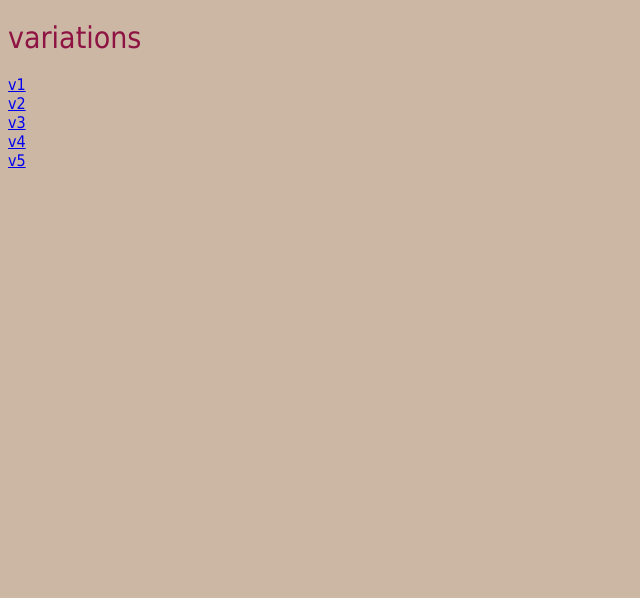
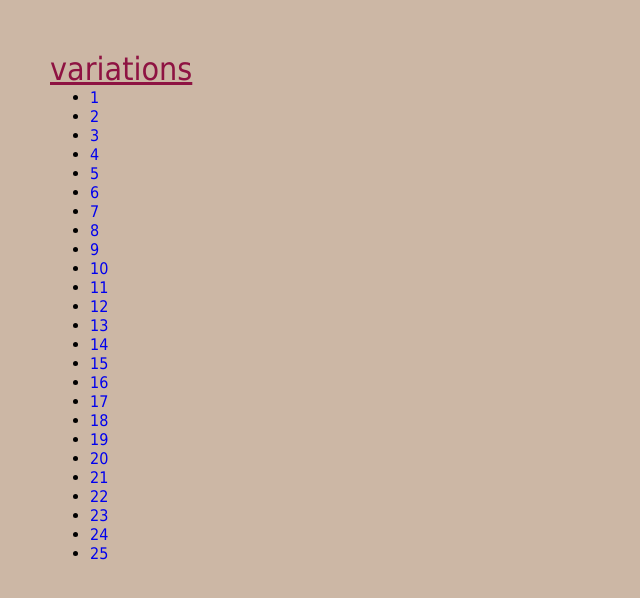
Before and after one commit to athenawheaton/interactive, a plain HTML site: page variations.html in a window 1280 px wide. Shown: the whole page, without its empty margins (0-640 px from the left). Drawn offline with Linux system fonts and the light colour scheme.

Commit message:
variations

```diff
--- a/assets/homepage.css
+++ b/assets/homepage.css
@@ -15,6 +15,7 @@ body{
 		}
 		ul{
 			margin: 0;
+			font-family: Tahoma, Geneva, sans-serif;
 		}
 		p{
 			font-family: Tahoma, Geneva, sans-serif;
--- a/variations.html
+++ b/variations.html
@@ -1,34 +1,41 @@
 <!doctype html>
 <html>
 <head>
-<meta charset="UTF-8">
-<title>variations</title>
-
-<style>
-		body{
-			background: #CCB7A5
-			}
-		h1, h2, h3, h4, h5, h6{
-			font-weight: normal;
-			}
-		h1, h2{
-			font-family: Tahoma, Geneva, sans-serif;
-			color:#8E1342;
-			font-size: 30px;
-			}
-		p{
-			font-family: Tahoma, Geneva, sans-serif;
-			}
-	</style>
-
+	<meta charset="UTF-8">
+	<title>variations</title>
+	<link rel="stylesheet" href="assets/homepage.css">
 </head>
 
 <body>
 	<h1>variations</h1>
-	<p><a href="v1.html">v1</a><br>
-	<a href="v2.html">v2</a><br>
-	<a href="v3.html">v3</a><br>
-	<a href="v4.html">v4</a><br>
-	<a href="v5.html">v5</a></p>
+	<ul>
+	<p>
+		<li><a href="v1.html">1</a><br></li>
+		<li><a href="v2.html">2</a><br></li>
+		<li><a href="v3.html">3</a><br></li>
+		<li><a href="v4.html">4</a><br></li>
+		<li><a href="v5.html">5</a></li>
+		<li><a href="v6.html">6</a></li>
+		<li><a href="v7.html">7</a></li>
+		<li><a href="v8.html">8</a></li>
+		<li><a href="v9.html">9</a></li>
+		<li><a href="v10.html">10</a></li>
+		<li><a href="v11.html">11</a></li>
+		<li><a href="v12.html">12</a></li>
+		<li><a href="v13.html">13</a></li>
+		<li><a href="v14.html">14</a></li>
+		<li><a href="v15.html">15</a></li>
+		<li><a href="v16.html">16</a></li>
+		<li><a href="v17.html">17</a></li>
+		<li><a href="v18.html">18</a></li>
+		<li><a href="v19.html">19</a></li>
+		<li><a href="v20.html">20</a></li>
+		<li><a href="v21.html">21</a></li>
+		<li><a href="v22.html">22</a></li>
+		<li><a href="v23.html">23</a></li>
+		<li><a href="v24.html">24</a></li>
+		<li><a href="v25.html">25</a></li>
+	</p>
+	</ul>
 </body>
 </html>
```
Also changed, not shown: index.html (+0 -1 lines), v10.html (added, +41 -0 lines), v6.html (added, +19 -0 lines), v7.html (added, +13 -0 lines), v8.html (added, +20 -0 lines), v9.html (added, +25 -0 lines).
